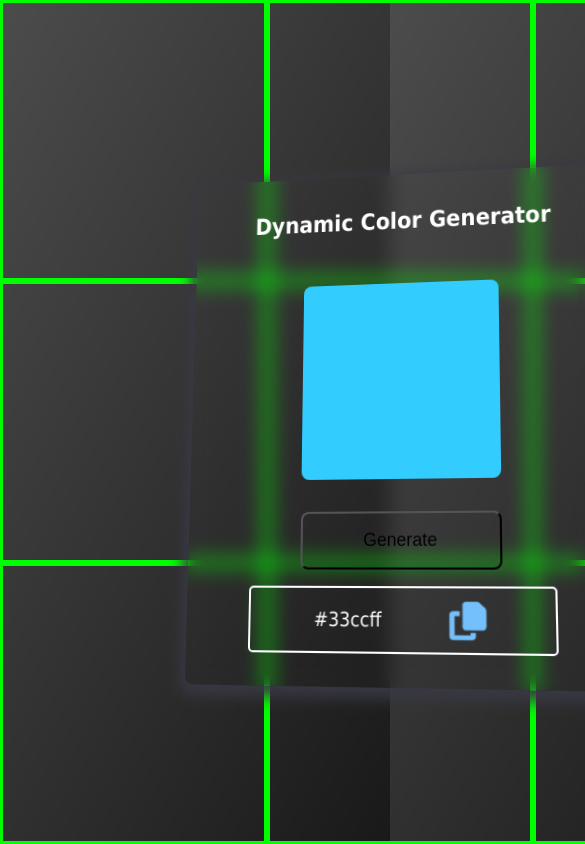
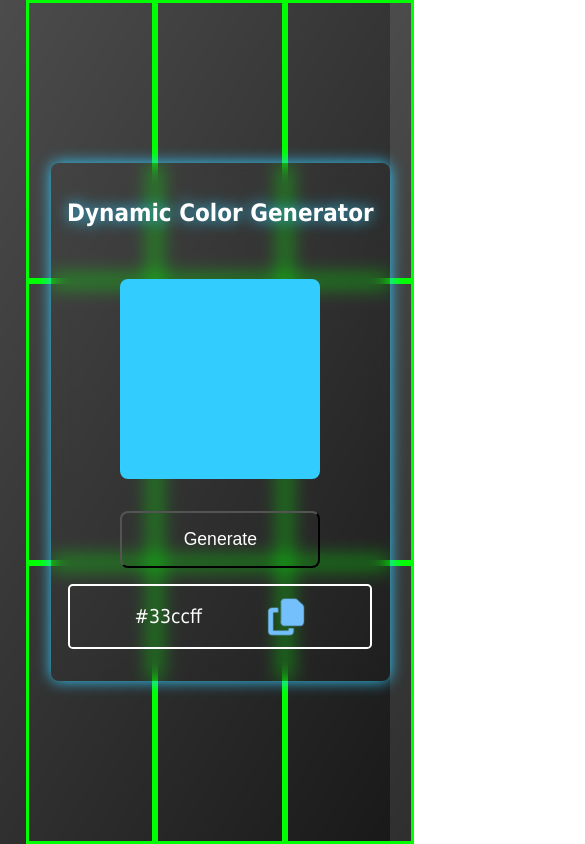
Before and after one commit to Suja2004/ReactWorkshop, a React (Vite) app in the folder ColorGen/: page / in a window 390 px wide. Shown: the top 844 px of the page, 585 px wide, since content can reach past the window. Built offline with nearby package versions, Linux system fonts and the light colour scheme.

Commit message:
responsive

```diff
--- a/ColorGen/src/App.css
+++ b/ColorGen/src/App.css
@@ -74,7 +74,6 @@ body {
   -webkit-backdrop-filter: blur(60px);
   border-radius: 0.5rem;
   color: #fff;
-  box-shadow: 0 5px 15px 5px #383844;
   transform-style: preserve-3d;
   transform: perspective(var(--perspective)) rotateX(var(--rotationX))
     rotateY(var(--rotationY));
@@ -100,7 +99,7 @@ body {
 }
 .mouse-pointer-tracker:nth-child(7):hover ~ .container {
   --rotationX: calc(var(--angle) * -1);
-  --rotationY: var(--angle);
+  --rotationY: calc(var(--angle) * -1);
 }
 .mouse-pointer-tracker:nth-child(8):hover ~ .container {
   --rotationX: calc(var(--angle) * -1);
@@ -124,10 +123,10 @@ body {
   font-size: 1.1em;
   transition: all 0.4s linear;
   background: transparent;
+  color: #fff;
 }
 
 .container > button:hover {
-  background: #000;
   color: #fff;
 }
 
@@ -169,5 +168,15 @@ body {
   color: transparent;
   font-size: 1.2em;
   font-weight: 800;
-  font-family: 'Lucida Grande', 'Lucida Sans Unicode', Geneva, Verdana, sans-serif;
+  font-family: "Lucida Sans Unicode", sans-serif;
+  filter: drop-shadow(0 1px 0 #fff);
 }
+
+@media screen and (width<=780px) {
+  .wrapper {
+    width: calc(100% + 50px);
+  }
+  .container {
+    width: auto;
+  }
+}
--- a/ColorGen/src/App.jsx
+++ b/ColorGen/src/App.jsx
@@ -5,6 +5,7 @@ import './App.css';
 const App = () => {
   const [color, setColor] = useState('#33ccff');
   const [copied, setCopied] = useState(false);
+  const [hovered, setHovered] = useState(false);
 
   // Generate
   const generateRandomColor = () => {
@@ -35,15 +36,21 @@ const App = () => {
       <div className="mouse-pointer-tracker"></div>
       <div className="mouse-pointer-tracker"></div>
 
-      <div className='container'>
-        <h2>Dynamic Color Generator</h2>
+      <div className='container' style={{ boxShadow: `0 0 15px ${color}` }}>
+        <h2 style={{ textShadow: `0 0 15px ${color}` }}>Dynamic Color Generator</h2>
 
         <div className='banner' style={{ backgroundColor: `${color}` }} />
 
-        <button onClick={generateRandomColor}>Generate</button>
+        <button onClick={generateRandomColor}
+          style={{ backgroundColor: hovered ? `${color}` : 'transparent' }}
+          onMouseEnter={() => setHovered(true)}
+          onMouseLeave={() => setHovered(false)}
+        >
+          Generate
+        </button>
         <div className='copy'>
           <p>{color}</p>
-          <button onClick={copyToClipboard}>
+          <button onClick={copyToClipboard}  >
             <img src={copy} alt="copy" />
           </button>
         </div>
```
Also changed, not shown: 1 other file (tests, documents, lock files or other folders).
